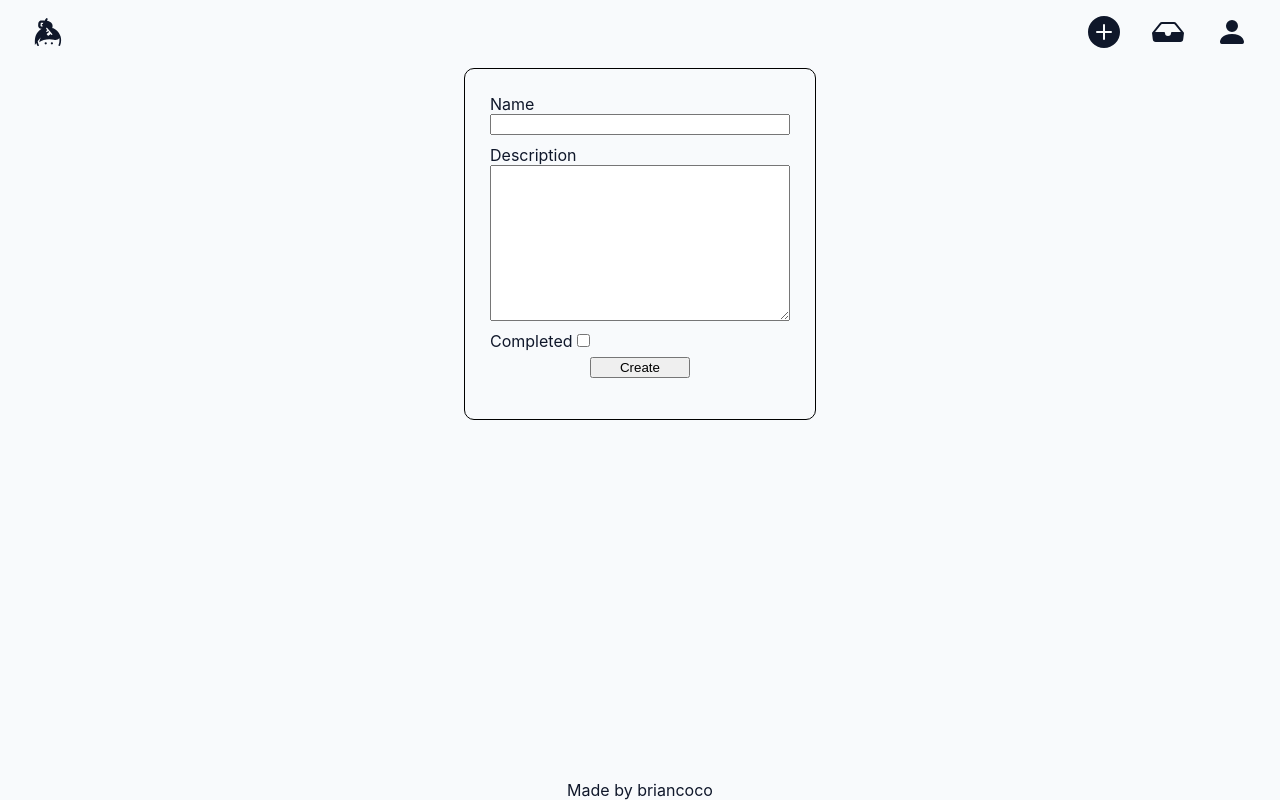
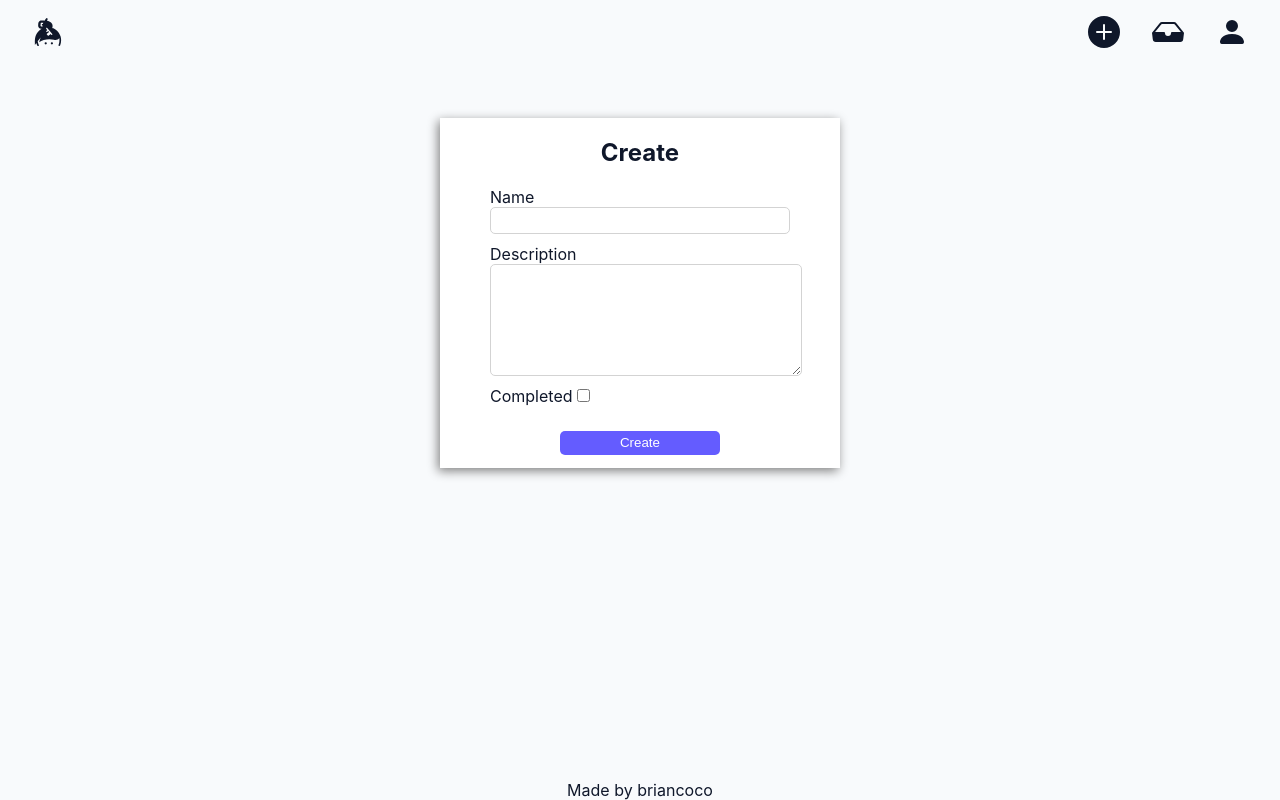
Before and after one commit to briancoco/task-manager, a React (Create React App) app in the folder frontend/: page /tasks/create in a window 1280 px wide. Built offline with nearby package versions, Linux system fonts and the light colour scheme; no server answers.

Commit message:
refactored code and finished create/edit form styling

```diff
--- a/frontend/src/App.js
+++ b/frontend/src/App.js
@@ -1,4 +1,5 @@
-import { Routes, Route } from 'react-router-dom';
+import { Routes, Route, useNavigate } from 'react-router-dom';
+import { useState, useEffect } from 'react';
 import Layout from './Layout';
 import Login from './Login';
 import Feed from './Feed';
@@ -8,16 +9,8 @@ import Missing from './Missing';
 import Register from './Register';
 import CreateTask from './CreateTask';
 import Home from './Home';
-import { useState, useEffect } from 'react';
-import { useNavigate} from 'react-router-dom';
 
 function App() {
-  const [email, setEmail] = useState('');
-  const [password, setPassword] = useState('');
-  const [registerEmail, setRegisterEmail] = useState('');
-  const [registerPassword, setRegisterPassword] = useState('');
-  const [validLogin, setValidLogin] = useState(true);
-  const [validRegister, setValidRegister] = useState(true);
   const [tasks, setTasks] = useState(null);
   const [isLoading, setIsLoading] = useState(true);
   const [token, setToken] = useState(null);
@@ -25,70 +18,18 @@ function App() {
 
   useEffect(() => {
     const token = localStorage.getItem('token');
-    if(token) {
-      setToken(token);
-    }
+    setToken(token);
   }, [])
 
   useEffect(() => {
-    setIsLoading(true);
     setTasks(null);
-    getTasks();
+    if(token) {
+      setIsLoading(true);
+      getTasks();
+    } else {
+      setIsLoading(false);
+    }
   }, [token])
-
-  const handleLogin = async (e) => {
-    //calls our backend api using fetch with the user's inputted email/password
-    //if there is an error, we want to keep the user on the login screen
-    //and display the error, otherwise save the token in localStorage and navigate the user
-    //to the tasks feed
-    e.preventDefault();
-    try {
-      let response = await fetch('http://localhost:3000/api/auth/login', {
-      method: 'POST',
-      headers: {
-        'Content-Type': 'application/json'
-      },
-      body: JSON.stringify({email, password})
-      });
-      if(response.ok){
-        response = await response.json();
-        localStorage.setItem('token', response.token);
-        setToken(response.token);
-        setValidLogin(true);
-        navigate('/tasks');
-      } else {
-        throw Error('Invalid Login. Try Again');
-      }
-    } catch (error) {
-      setValidLogin(false)
-    }
-
-  }
-
-  const handleRegister = async (e) => {
-    //need to call the register endpoint which is /api/auth/register using fetch api
-    //need to pass in json obj containing email and password
-    //if we get a 200 response, then we want to set the token in our state and we also want to add it to localStorage
-    //we then want to naviagate the user to the feed
-    e.preventDefault();
-    let response = await fetch('http://localhost:3000/api/auth/register', {
-      method: "POST",
-      headers: {
-        "Content-Type": "application/json"
-      },
-      body: JSON.stringify({email: registerEmail, password: registerPassword})
-    })
-    if(response.ok) {
-      response = await response.json();
-      localStorage.setItem('token', response.token);
-      setToken(response.token);
-      setValidRegister(true);
-      navigate('/tasks');
-    } else {
-      setValidRegister(false);
-    }
-
-  }
 
   const getTasks = async () => {
     try {
@@ -110,56 +51,25 @@ function App() {
 
   }
 
-  const handleDelete = async (e, id) => {
-    //using the given task id and the token saved in our state, create a delete
-    //request to our backend api passing in our token in the header and passing in
-    //the id into the request url
-    //if response is good then filter out the deleted request from our task state
-    //if not good then display error to screen.
-
-    e.preventDefault();
-    try {
-      let response = await fetch(`http://localhost:3000/api/tasks/${id}`, {
-        method: 'DELETE',
-        headers: {
-          Authorization: `Bearer ${token}`
-        }
-      });
-      if(response.ok) {
-        const newTasks = tasks.filter((task) => task._id !== id);
-        setTasks(newTasks);
-      }
-    } catch (error) {
-      console.log(error.message);
-    }
-  }
-
   return (
     <div className="App">
       <Routes>
         <Route path='/' element={<Layout />}>
           <Route index element={<Home />} />
           <Route path='login' element={<Login
-            email={email}
-            setEmail={setEmail}
-            password={password}
-            setPassword={setPassword}
-            handleLogin={handleLogin}
-            validLogin={validLogin}
+            navigate={navigate}
+            setToken={setToken}
           />} />
           <Route path='register' element={<Register
-            registerEmail={registerEmail}
-            setRegisterEmail={setRegisterEmail}
-            registerPassword={registerPassword}
-            setRegisterPassword={setRegisterPassword}
-            handleRegister={handleRegister}
-            validRegister={validRegister}
+            navigate={navigate}
+            setToken={setToken}
           />} />
           <Route path='tasks'>
             <Route index element={<Feed
               tasks={tasks}
+              setTasks={setTasks}
               isLoading={isLoading}
-              handleDelete={handleDelete}
+              token={token}
             />} />
             <Route path=':id' element={<Task />} />
             <Route path='edit/:id' element={<EditTask
--- a/frontend/src/CreateTask.js
+++ b/frontend/src/CreateTask.js
@@ -35,8 +35,10 @@ const CreateTask = ({ navigate, setTasks, tasks}) => {
     <>
     {!validTask && <div className='login-invalid'>Error, try again.</div>}
 
-    <div className='create-wrapper'>
-        <form className='create-form' onSubmit={handleCreate}>
+    <div className='login-wrapper'>
+      <div className='edit-border'>
+        <h2>Create</h2>
+        <form className='edit-form' onSubmit={handleCreate}>
 
             <label htmlFor='create-name'>Name</label>
             <input type='text' id='create-name' value={name} onChange={(e) => setName(e.target.value)} required></input>
@@ -49,9 +51,10 @@ const CreateTask = ({ navigate, setTasks, tasks}) => {
               <label htmlFor='create-completed'>Completed</label>
               <input type='checkbox' id='create-completed' name='completed' value={completed} onClick={() =>setCompleted(!completed)}></input>
             </div>
-            <button className='create-submit' type='submit'>Create</button>
+            <button className='login-btn button create-submit' type='submit'>Create</button>
 
         </form>
+      </div>
     </div>
     </>
   )
--- a/frontend/src/EditTask.js
+++ b/frontend/src/EditTask.js
@@ -38,18 +38,20 @@ const EditTask = ({tasks, setTasks, token, navigate}) => {
   //find the task associated with this id and set the state for our states
   return (
     <div className='login-wrapper'>
-      <div className='login-border'>
-        <form className='create-form' onSubmit={handleEdit}>
+      <div className='edit-border'>
+        <h2>Edit</h2>
+        <form className='edit-form' onSubmit={handleEdit}>
           <label htmlFor='edit-name'>Name</label>
           <input id='edit-name' type='text' value={editName} onChange={(e) => setEditName(e.target.value)} required></input>
 
           <label htmlFor='edit-descrip'>Description</label>
           <textarea id='edit-descrip' required value={editDescrip} onChange={(e) => setEditDescrip(e.target.value)}></textarea>
 
+          <div>
           <label htmlFor='edit-completed'>Completed</label>
           <input id='edit-completed' type='checkbox' checked={editCompleted} onChange={() =>setEditCompleted(!editCompleted)}></input>
-
-          <button type='submit'>Submit</button>
+          </div>
+          <button className='login-btn button edit-submit' type='submit'>Submit</button>
         </form>
       </div>
     </div>
--- a/frontend/src/Feed.js
+++ b/frontend/src/Feed.js
@@ -1,7 +1,7 @@
 import React from 'react'
 import Tasks from './Tasks';
 import {Link} from 'react-router-dom';
-const Feed = ({tasks, isLoading, handleDelete}) => {
+const Feed = ({tasks, isLoading, setTasks, token}) => {
   //use fetch api to get all of the tasks associated with this user
   //then use array.map to display those results.
 
@@ -15,7 +15,7 @@ const Feed = ({tasks, isLoading, handleDelete}) => {
         </div>
       }
 
-      {!isLoading && tasks && tasks.length > 0 && <div className='feed-tasks'>{tasks.map((task) => <Tasks key={task._id} task={task} handleDelete={handleDelete}/>)}</div> }
+      {!isLoading && tasks && tasks.length > 0 && <div className='feed-tasks'>{tasks.map((task) => <Tasks key={task._id} task={task}  tasks={tasks} setTasks={setTasks} token={token} />)}</div> }
       {!isLoading && tasks && tasks.length === 0 && <div>No tasks to be displayed</div>}
 
     </div>
--- a/frontend/src/Tasks.js
+++ b/frontend/src/Tasks.js
@@ -1,7 +1,30 @@
 import React from 'react'
 import { Link } from 'react-router-dom'
 import {BsCheckCircleFill, BsCheckCircle, BsPencilFill, BsFillTrashFill} from 'react-icons/bs'
-const Tasks = ({task, handleDelete}) => {
+const Tasks = ({tasks, task, setTasks, token}) => {
+  const handleDelete = async (e, id) => {
+    //using the given task id and the token saved in our state, create a delete
+    //request to our backend api passing in our token in the header and passing in
+    //the id into the request url
+    //if response is good then filter out the deleted request from our task state
+    //if not good then display error to screen.
+
+    e.preventDefault();
+    try {
+      let response = await fetch(`http://localhost:3000/api/tasks/${id}`, {
+        method: 'DELETE',
+        headers: {
+          Authorization: `Bearer ${token}`
+        }
+      });
+      if(response.ok) {
+        const newTasks = tasks.filter((task) => task._id !== id);
+        setTasks(newTasks);
+      }
+    } catch (error) {
+      console.log(error.message);
+    }
+  }
   return (
     <div className='feed-task'>
       <div className='task-descrip'>
--- a/frontend/src/index.css
+++ b/frontend/src/index.css
@@ -42,7 +42,6 @@ a {
   flex-direction: column;
   align-items: center;
   gap: 1rem;
-  height: 100vh;
 }
 .login-border, .register-border {
   display:flex;
@@ -72,7 +71,7 @@ a {
   color: rgb(70, 70, 209)
 }
 
-#email, #password {
+#email, #password, #edit-name, #edit-descrip, #create-name, #create-descrip {
   margin-bottom: 1rem;
   padding: 5px;
   border-radius: 5px;
@@ -84,18 +83,14 @@ a {
   justify-content: center;
 }
 
-.feed-tasks {
-  width: 45%;
-}
-
 .feed-task {
   background-color: white;
   display: flex;
   justify-content: space-between;
-  border: 2px solid black;
-  border-radius: 1rem;
+  box-shadow: -2.5px 2.5px 10px  grey;
   margin-bottom: 1rem;
   padding: 0 1rem;
+  width: 500px;
 }
 
 .create-wrapper {
@@ -112,13 +107,8 @@ a {
   border: 1px solid black;
 }
 
-#create-name, #create-descrip, #create-completed {
+#create-name, #create-descrip {
   margin-bottom: 10px;
-}
-
-#create-descrip {
-  min-height: 150px;
-  max-width: 300px;
 }
 
 .create-submit {
@@ -184,3 +174,34 @@ ul {
   border: none;
   background-color: white;
 }
+
+.edit-form {
+  display: flex;
+  flex-direction: column;
+  width: 300px;
+  height: 300px;
+}
+#edit-name, #edit-descrip {
+  margin-bottom: 10px;
+}
+#edit-descrip, #create-descrip {
+  max-height:100px;
+  max-width: 300px;
+  min-height:100px;
+  min-width: 300px;
+}
+.edit-border {
+  display:flex;
+  flex-direction: column;
+  align-items: center;
+  justify-content: center;
+  background-color: white;
+  width: 400px;
+  height: 350px;
+  margin-top: 50px;
+  box-shadow: -2.5px 2.5px 10px  grey;
+}
+
+.edit-submit {
+  margin-bottom: 0.83em;
+}
```
Also changed, not shown: frontend/src/Login.js (+33 -2 lines), frontend/src/Register.js (+29 -1 lines).
